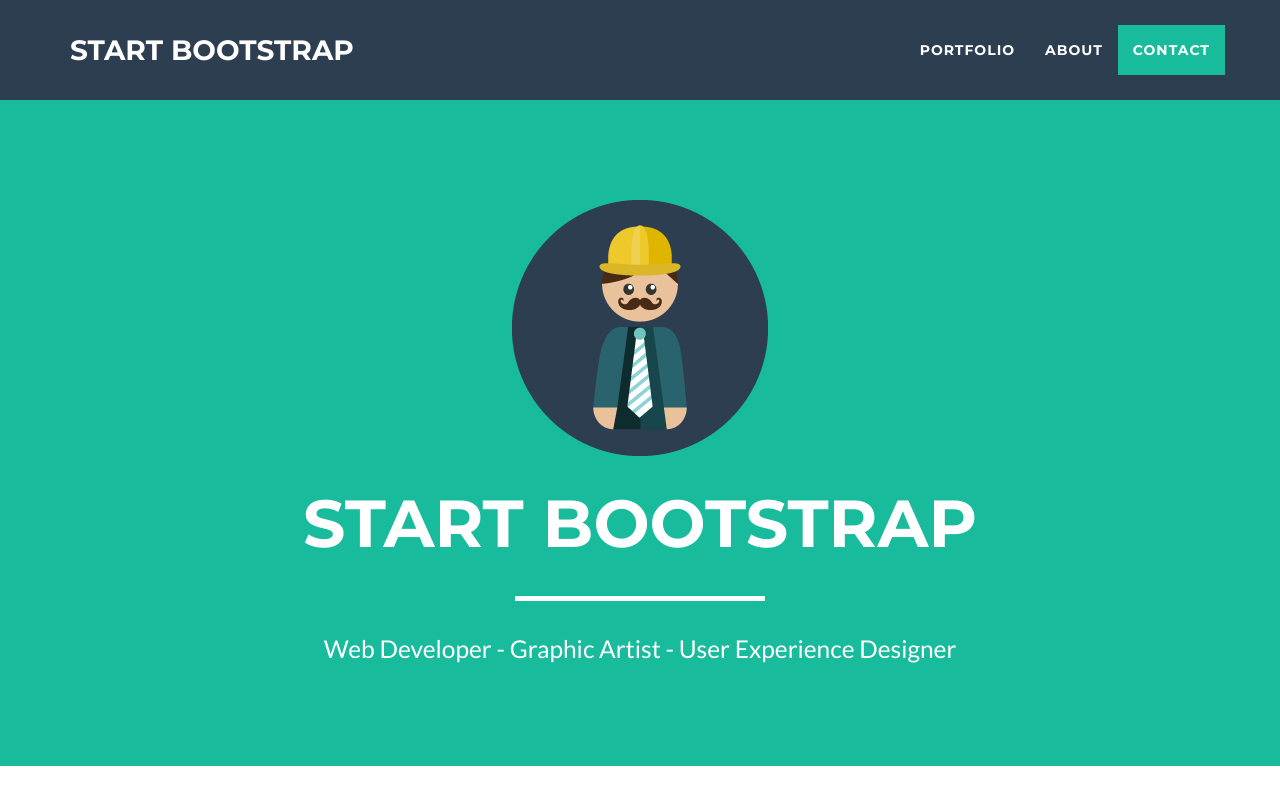
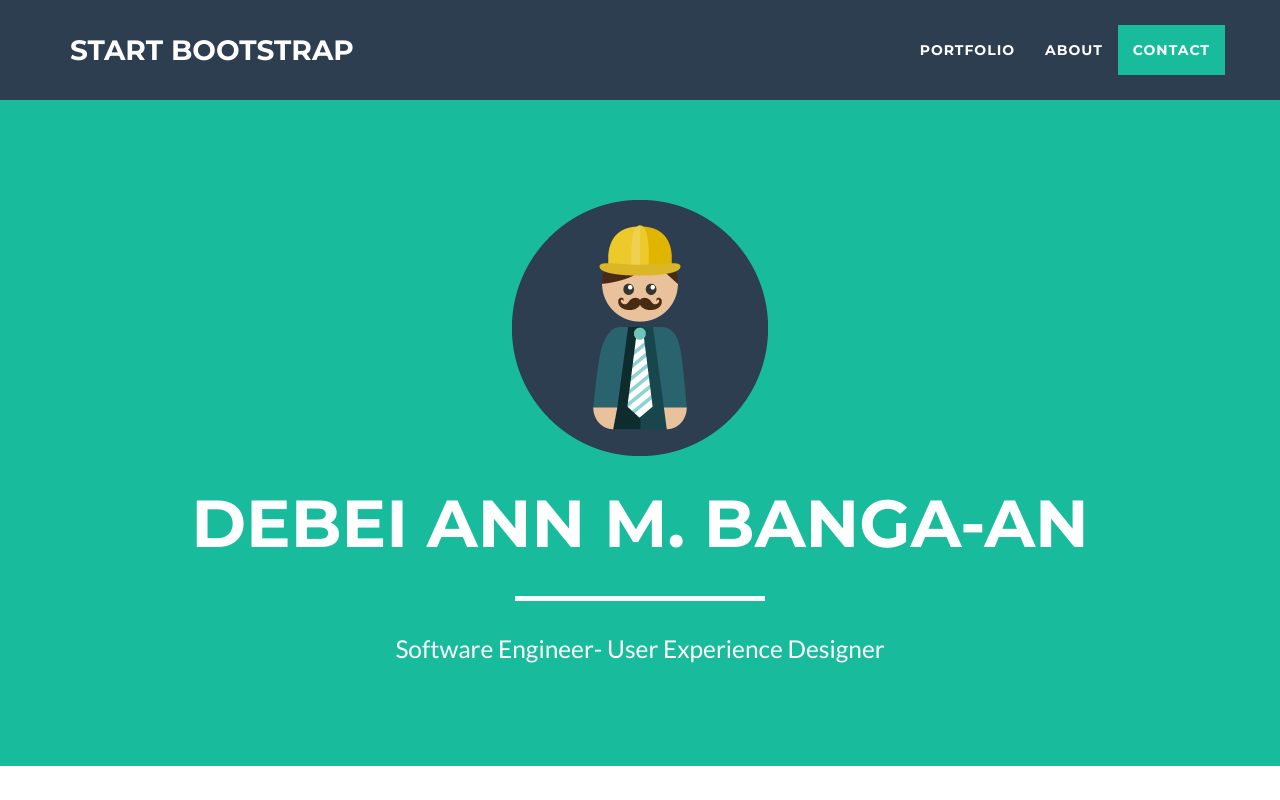
Before and after one commit to dhebzaccel08/.github.io, a website: page index.html in a window 1280 px wide. Shown: the top 800 px of the page. Drawn offline with nearby package versions, Linux system fonts and the light colour scheme.

Commit message:
Add files via upload

```diff
--- a/index.html
+++ b/index.html
@@ -73,9 +73,9 @@
                 <div class="col-lg-12">
                     <img class="img-responsive" src="img/profile.png" alt="">
                     <div class="intro-text">
-                        <span class="name">Start Bootstrap</span>
+                        <span class="name">Debei Ann M. Banga-an</span>
                         <hr class="star-light">
-                        <span class="skills">Web Developer - Graphic Artist - User Experience Designer</span>
+                        <span class="skills">Software Engineer- User Experience Designer</span>
                     </div>
                 </div>
             </div>
```
